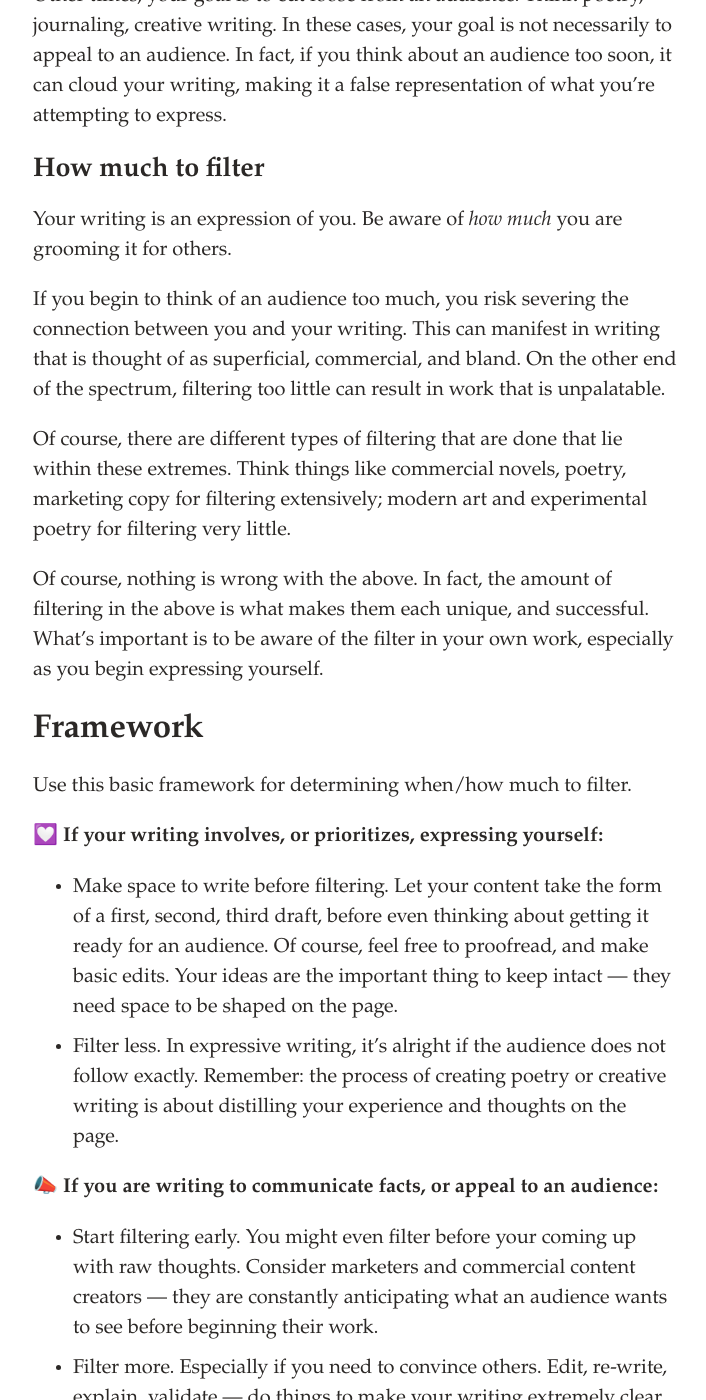
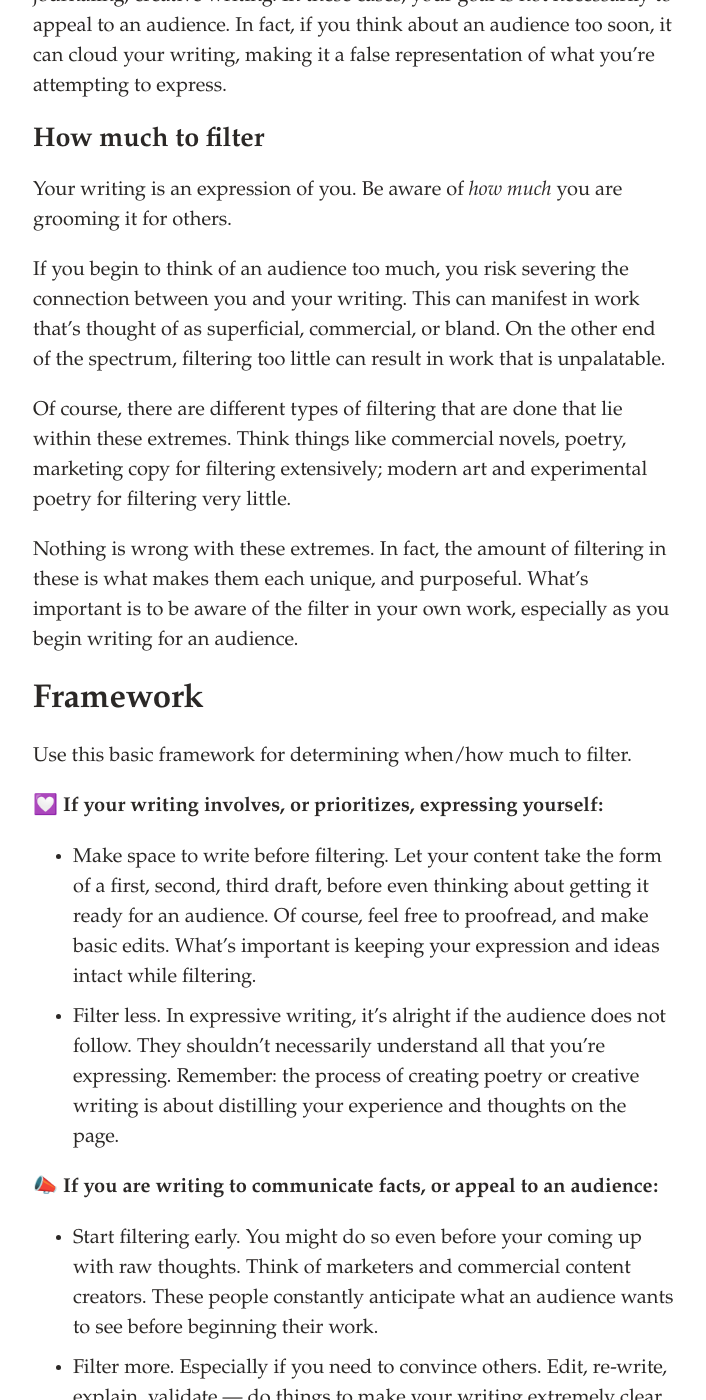
Before and after one commit to svvchen/nervxious, a Jekyll site: the page built from _posts/2020-09-09-filter.markdown, in a window 1280 px wide and 1400 px high, scrolled down 1514 px. Shown: the whole window, without its empty margins (285-991 px from the left). Built offline with Jekyll 4.4.1, drawn with Linux system fonts in a browser that asks for light colours; comment, search, counter and statistics services are not loaded; some of the changed text lies outside the part shown.

Commit message:
Update 2020-09-09-filter.markdown

```diff
--- a/_posts/2020-09-09-filter.markdown
+++ b/_posts/2020-09-09-filter.markdown
@@ -29,11 +29,11 @@ Other times, your goal is to cut loose from an audience. Think poetry, journalin
 
 Your writing is an expression of you. Be aware of *how much* you are grooming it for others.
 
-If you begin to think of an audience too much, you risk severing the connection between you and your writing. This can manifest in writing that is thought of as superficial, commercial, and bland. On the other end of the spectrum, filtering too little can result in work that is unpalatable.
+If you begin to think of an audience too much, you risk severing the connection between you and your writing. This can manifest in work that's thought of as superficial, commercial, or bland. On the other end of the spectrum, filtering too little can result in work that is unpalatable.
 
 Of course, there are different types of filtering that are done that lie within these extremes. Think things like commercial novels, poetry, marketing copy for filtering extensively; modern art and  experimental poetry for filtering very little.
 
-Of course, nothing is wrong with the above. In fact, the amount of filtering in the above is what makes them each unique, and successful. What's important is to be aware of the filter in your own work, especially as you begin expressing yourself.
+Nothing is wrong with these extremes. In fact, the amount of filtering in these is what makes them each unique, and purposeful. What's important is to be aware of the filter in your own work, especially as you begin writing for an audience.
 
 # Framework
 
@@ -41,10 +41,10 @@ Use this basic framework for determining when/how much to filter.
 
 💟 **If your writing involves, or prioritizes, expressing yourself:**
 
-- Make space to write before filtering. Let your content take the form of a first, second, third draft, before even thinking about getting it ready for an audience. Of course, feel free to proofread, and make basic edits. Your ideas are the important thing to keep intact — they need space to be shaped on the page.
-- Filter less. In expressive writing, it's alright if the audience does not follow exactly. Remember: the process of creating poetry or creative writing is about distilling your experience and thoughts on the page.
+- Make space to write before filtering. Let your content take the form of a first, second, third draft, before even thinking about getting it ready for an audience. Of course, feel free to proofread, and make basic edits. What's important is keeping your expression and ideas intact while filtering.
+- Filter less. In expressive writing, it's alright if the audience does not follow. They shouldn't necessarily understand all that you're expressing. Remember: the process of creating poetry or creative writing is about distilling your experience and thoughts on the page.
 
 📣 **If you are writing to communicate facts, or appeal to an audience:**
 
-- Start filtering early. You might even filter before your coming up with raw thoughts. Consider marketers and commercial content creators — they are constantly anticipating what an audience wants to see before beginning their work.
-- Filter more. Especially if you need to convince others. Edit, re-write, explain, validate — do things to make your writing extremely clear and easy to follow. You can start with the person you're writing to, and start by putting yourself in their shoes.
+- Start filtering early. You might do so even before your coming up with raw thoughts. Think of marketers and commercial content creators. These people constantly anticipate what an audience wants to see before beginning their work.
+- Filter more. Especially if you need to convince others. Edit, re-write, explain, validate — do things to make your writing extremely clear and easy to follow. Always remember to put yourself in the shoes of your audience.
```
Also changed, not shown: other parts of _posts/2020-09-09-filter.markdown (+1 -1 lines).
